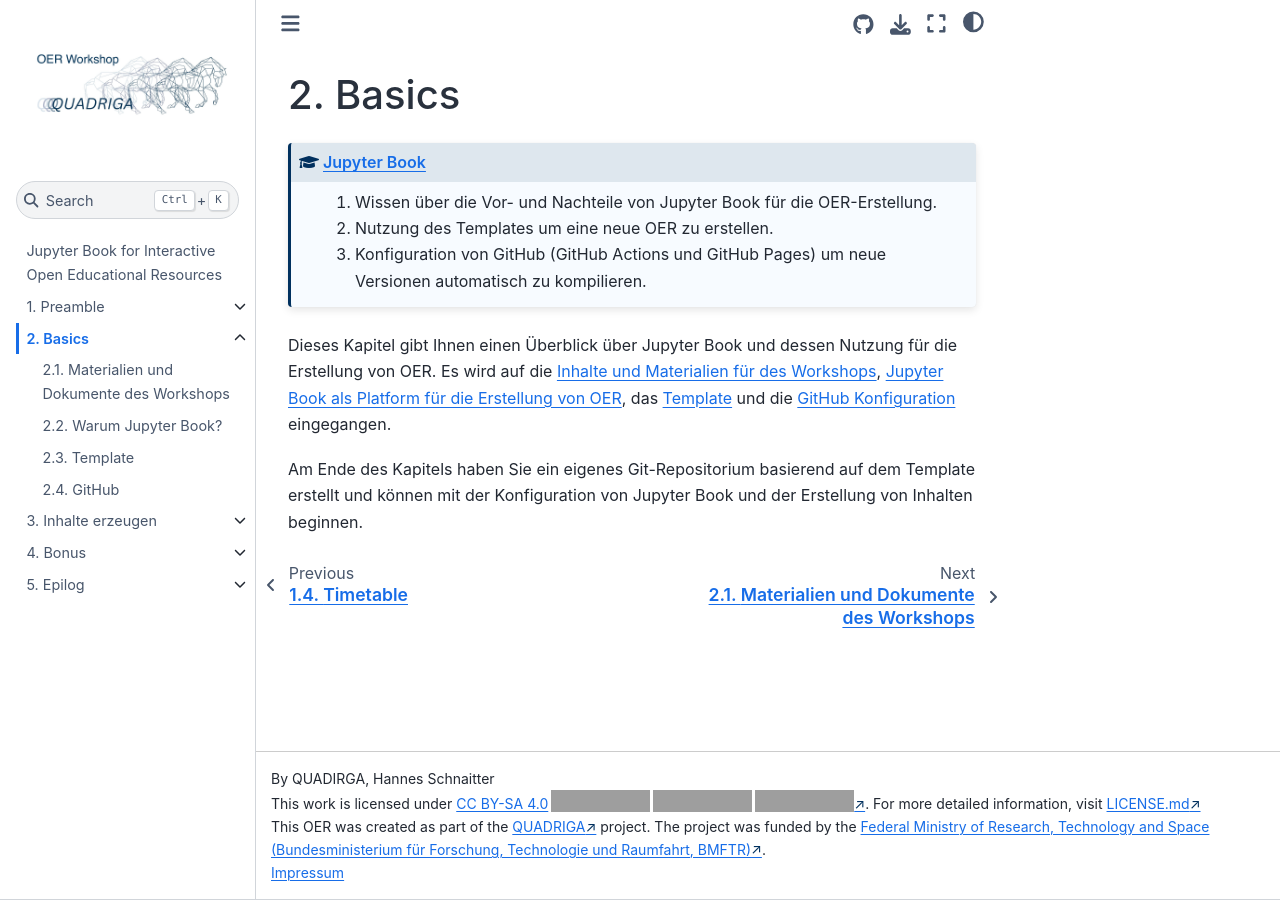
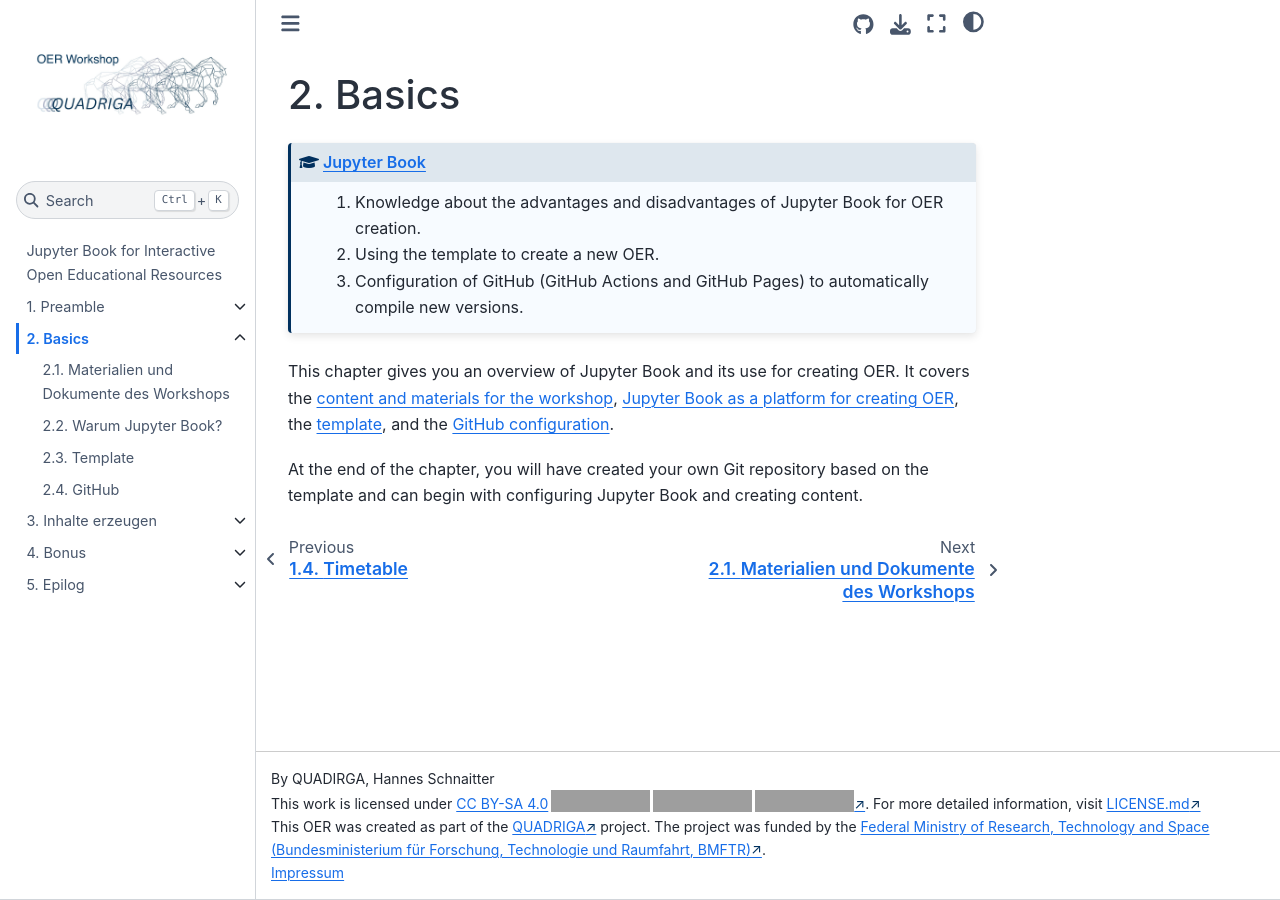
Before and after one commit to quadriga-dk/OER-Workshop, a Jupyter Book: the page built from basics/introduction.md, in a window 1280 px wide. Built offline with Jupyter Book 1.0.4 settings and Sphinx 7.4.7 and the Sphinx Book theme 1.1.4, drawn with Linux system fonts in a browser that asks for light colours; pages that are not in the unit, such as notebooks, are missing from menus; grey boxes are pictures that could not be loaded.

Commit message:
feat: translate basics/introduction.md

````diff
--- a/basics/introduction.md
+++ b/basics/introduction.md
@@ -3,11 +3,11 @@
 ```{admonition} [Jupyter Book](/basics/introduction.md)
 :class: lernziele
 
-1. Wissen über die Vor- und Nachteile von Jupyter Book für die OER-Erstellung.
-2. Nutzung des Templates um eine neue OER zu erstellen.
-3. Konfiguration von GitHub (GitHub Actions und GitHub Pages) um neue Versionen automatisch zu kompilieren.
+1. Knowledge about the advantages and disadvantages of Jupyter Book for OER creation.
+2. Using the template to create a new OER.
+3. Configuration of GitHub (GitHub Actions and GitHub Pages) to automatically compile new versions.
 ```
 
-Dieses Kapitel gibt Ihnen einen Überblick über Jupyter Book und dessen Nutzung für die Erstellung von OER. Es wird auf die [Inhalte und Materialien für des Workshops](documents.md), [Jupyter Book als Platform für die Erstellung von OER](jupyter_book.md), das [Template](template.md) und die [GitHub Konfiguration](github.md) eingegangen.
+This chapter gives you an overview of Jupyter Book and its use for creating OER. It covers the [content and materials for the workshop](documents.md), [Jupyter Book as a platform for creating OER](jupyter_book.md), the [template](template.md), and the [GitHub configuration](github.md).
 
-Am Ende des Kapitels haben Sie ein eigenes Git-Repositorium basierend auf dem Template erstellt und können mit der Konfiguration von Jupyter Book und der Erstellung von Inhalten beginnen.
+At the end of the chapter, you will have created your own Git repository based on the template and can begin with configuring Jupyter Book and creating content.
````
